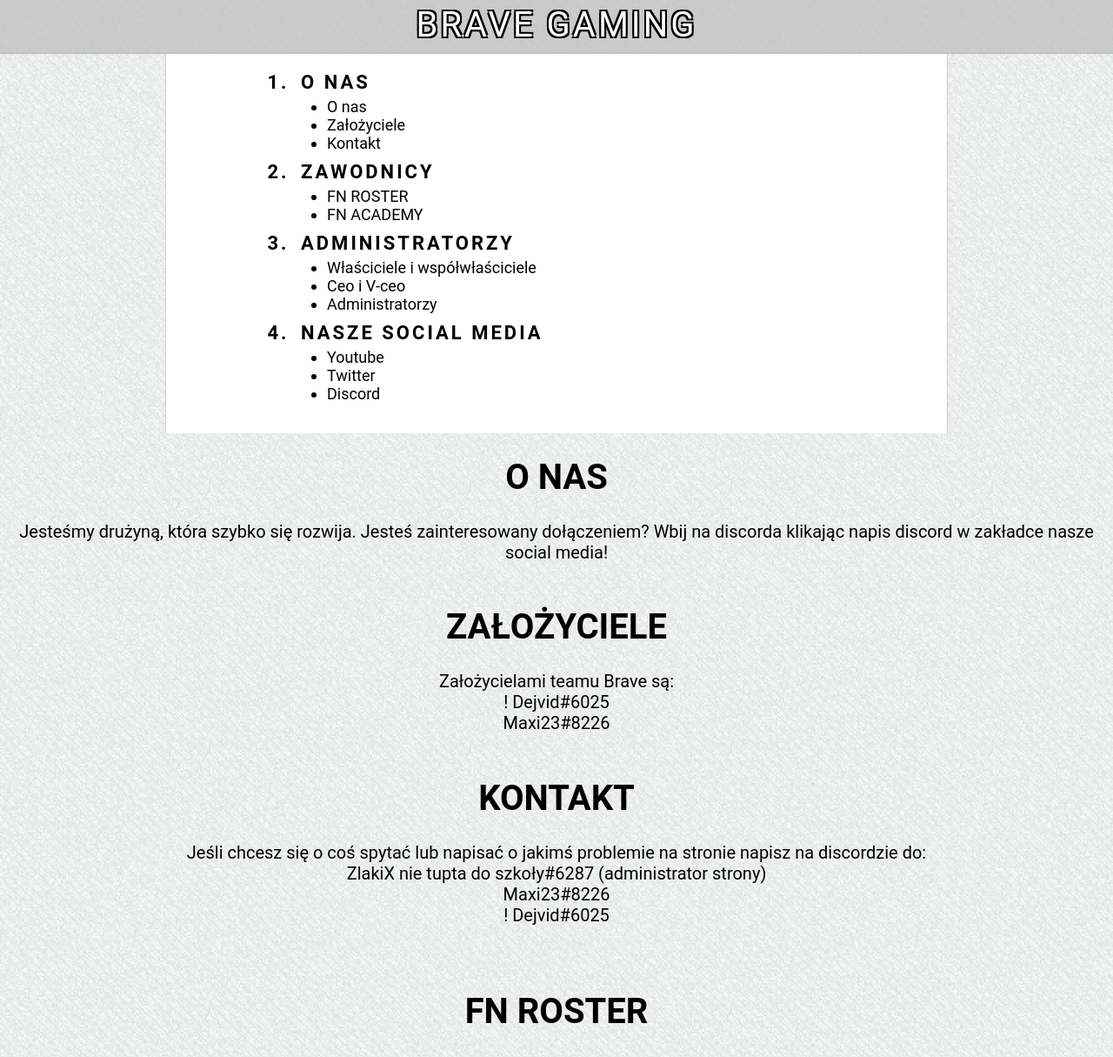
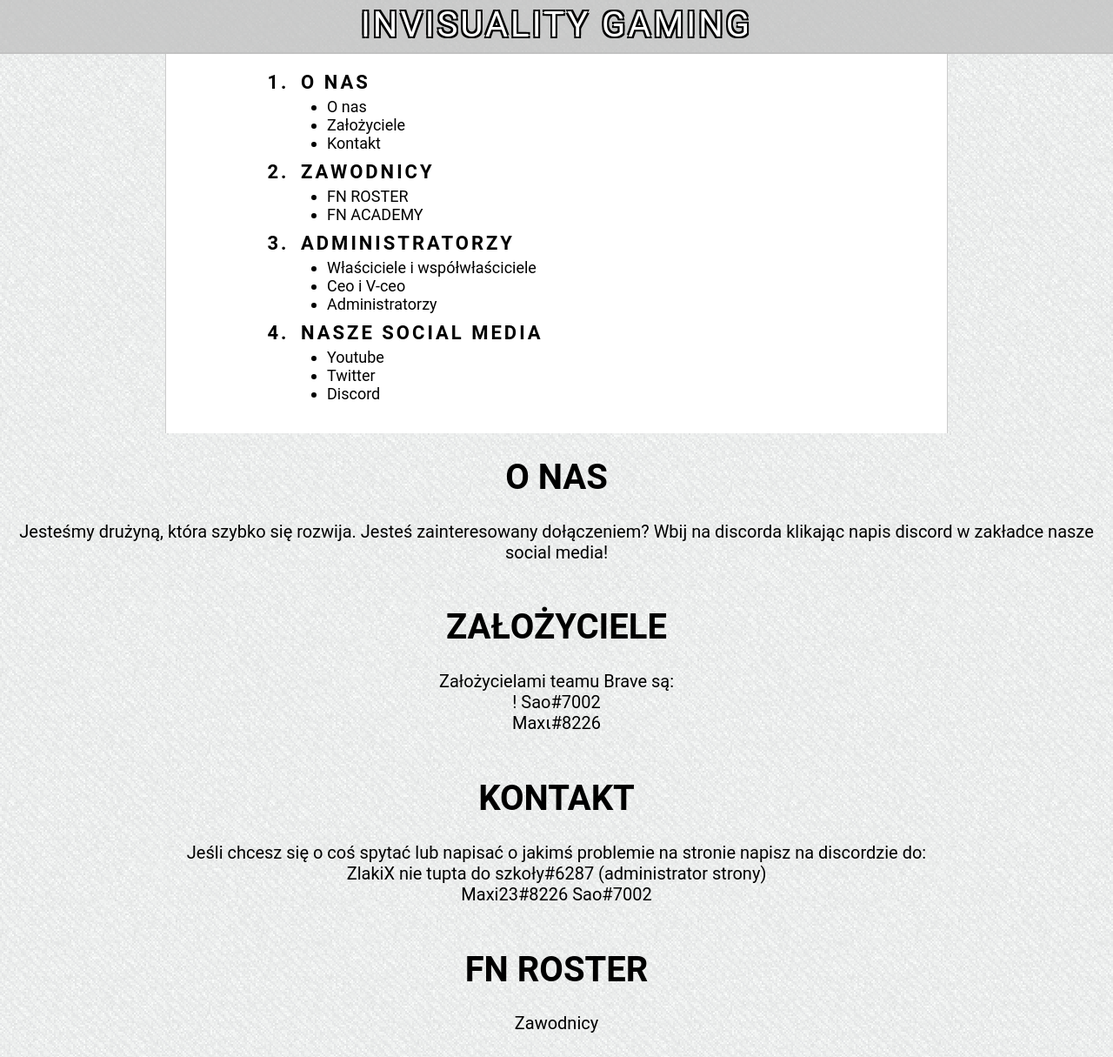
Before and after one commit to ZlakiX/strons, a plain HTML site: page index.html in a window 1280 px wide. Shown: the top 1215 px of the page at 87% size. Drawn offline with nearby package versions, Linux system fonts and the light colour scheme.

Commit message:
Update index.html

```diff
--- a/index.html
+++ b/index.html
@@ -2,8 +2,8 @@
 <html lang="pl">
 	<head>
 		<meta charset="utf-8" />
-		<title>Brave Esports</title>
-		<meta name="description" content="Brave Esports" />
+		<title>Invisuality Gaming</title>
+		<meta name="description" content="teaminvisuality" />
 		<meta name="keywords" content="team" />
 		<meta http-equiv="X-UA-Compatible" content="IE=edge,chrome=1"/>
 		<link rel="shortcut icon" href="brave.png" />
@@ -53,7 +53,7 @@
 	</head>
 
 	<body>
-	<div id="logo">Brave Gaming </div>
+	<div id="logo">Invisuality Gaming </div>
 	<div id="container">
 
 		<a href="#" class="scrollup"></a>
@@ -117,8 +117,8 @@
 			<h1 id="zalo">Założyciele</h1>
 
 			Założycielami teamu Brave są:
-			<br>! Dejvid#6025</br>
-			Maxi23#8226
+			<br>! Sao#7002</br>
+			Maxι#8226
 			<br /><br />
 
 		</div>
@@ -132,7 +132,7 @@
 			Jeśli chcesz się o coś spytać lub napisać o jakimś problemie na stronie napisz na discordzie do:
 			<br>ZlakiX nie tupta do szkoły#6287 (administrator strony)</br>
 					Maxi23#8226
-					<br>! Dejvid#6025</br>
+					Sao#7002
 			<br /><br />
 
 		</div>
@@ -167,11 +167,11 @@
 
 			<h1 id="wla">Właściciele i współwłaściciele</h1>
 			Właściciele:
-			<br>! Dejvid#6025</br>
+			<br>Sao#7002</br>
 			Maxi23#8226
 			<br></br>
 			Współwłaściciel:
-			<br>FAKE Elite -_-#1053</br>
+			<br>Lxtty#7307</br>
 
 
 		</div>
@@ -183,13 +183,13 @@
 			<h1 id="ceo">Ceo i V-ceo</h1>
 
 			Ceo:
-			<br>Twój Stary#3888</br>
+			<br>ZlakiX nie tupta do szkoły#6287</br>
 			<br>V-ceo:</br>
-			Sao#7002
-			<br>ᴘʟ | BRV 【𝐊𝐂】𝐒𝐚𝐯𝐚𝐠𝐞ᴼᶠᶠᶦᶜᶦᵃˡ#0001</br>
+			Narej#6106
+			<br></br>
 			<h1 id="admin">Administratorzy</h1>
-			ZlakiX nie tupta do szkoły#6287
-			<br>Gumowy_Rymo#2426</br>
+
+			<br></br>
 			<br></br>
 		</div>
 
```
